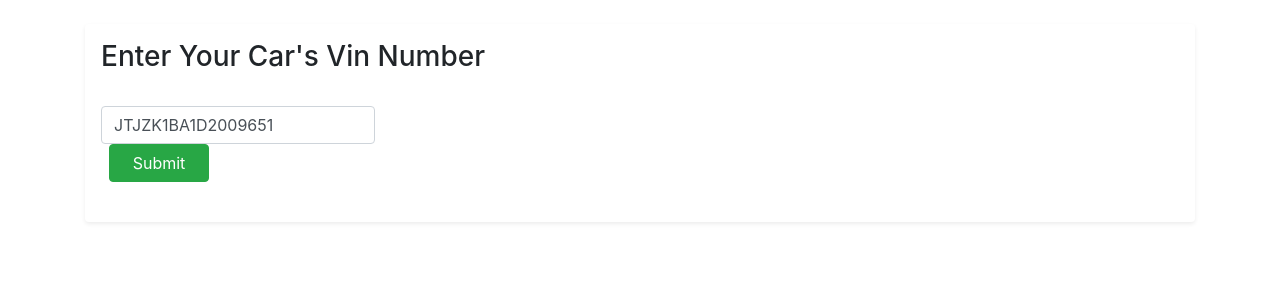
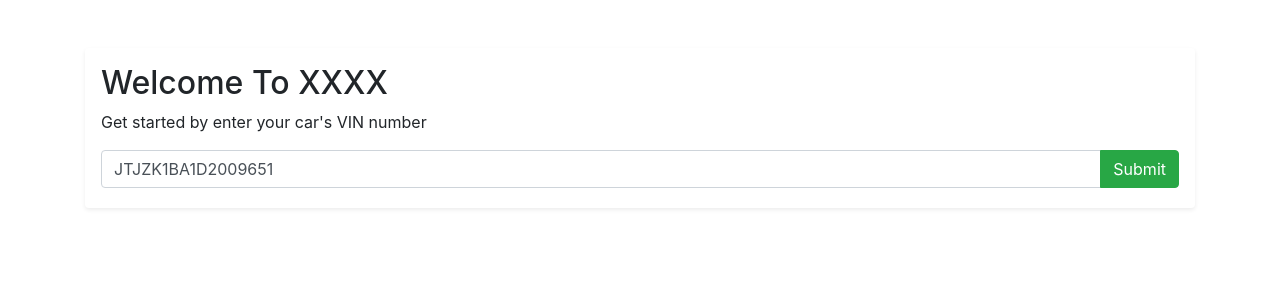
Before and after one commit to JosephShepin/CarBin, a Flask app: page / in a window 1280 px wide. Shown: the top 300 px of the page. Run offline with Flask 2, Linux system fonts and the light colour scheme; some libraries are stand-ins or nearby versions.

Commit message:
updated html

```diff
--- a/app.py
+++ b/app.py
@@ -18,7 +18,7 @@ def postData():
     vin = request.form.get('vin', "")
 
     print("the received vin is 234 " + vin)
-    return {"h":"i"}
+    return render_template('results.html')
 
 
 @app.route('/upload', methods=['POST'])
--- a/templates/collect.html
+++ b/templates/collect.html
@@ -5,7 +5,7 @@
     <meta charset="UTF-8">
     <meta http-equiv="X-UA-Compatible" content="IE=edge">
     <meta name="viewport" content="width=device-width, initial-scale=1.0">
-    <title>Document</title>
+    <title>XXXX</title>
     <script src="https://code.jquery.com/jquery-3.1.1.min.js">
         src = "https://code.jquery.com/jquery-3.3.1.min.js"
         integrity = "sha256-FgpCb/KJQlLNfOu91ta32o/NMZxltwRo8QtmkMRdAu8="
@@ -29,23 +29,26 @@
 <body>
     <div class="container">
         <br>
+        <br>
         <div class="shadow-sm p-3 mb-5 bg-white rounded">
-            <h3>Enter Your Car's Vin Number</h3>
-            <br>
-            <div style="display:flex;">
-                <form method="POST" action="/postData">
-                <input required name="vin"  class="form-control" id="vin-input" value="JTJZK1BA1D2009651" placeholder="Car's Vin Number" />
-                <input style="width:100px; margin-left: 8px;"  type="submit" class="btn btn-success"></input>
-            </form>
-
+            <h2>Welcome To XXXX</h2>
+            <p>Get started by enter your car's VIN number</p>
+            <div>
+                <form method="POST" action="/postData" style="margin-bottom:-12px">
+                    <div class="input-group mb-3">
+                        <input required name="vin" class="form-control" id="vin-input" style=" display:inline-block"
+                            value="JTJZK1BA1D2009651" placeholder="Car's Vin Number" />
+                        <div class="input-group-append">
+                            <input style="display:inline-block;" type="submit" class="btn btn-success"></input>
+                        </div>
+                    </div>
+                </form>
             </div>
-            <br>
             <!-- <h3>Or Upload Barcode</h3> -->
             <!-- <form method="post" action="/upload" enctype="multipart/form-data">
               <input type="file" name="file1">
               <input type="submit">
             </form> -->
-
         </div>
 
     </div>
@@ -56,7 +59,7 @@
         var vin = document.querySelector("#vin-input").value
 
         $.ajax({
-            url: '/postData/'+vin,
+            url: '/postData/' + vin,
             success: function (data) {
                 console.log(data)
             },
--- a/templates/results.html
+++ b/templates/results.html
@@ -6,7 +6,7 @@
     <meta charset="UTF-8">
     <meta http-equiv="X-UA-Compatible" content="IE=edge">
     <meta name="viewport" content="width=device-width, initial-scale=1.0">
-    <title>Document</title>
+    <title>XXXX</title>
     <script src="https://code.jquery.com/jquery-3.1.1.min.js">
         src = "https://code.jquery.com/jquery-3.3.1.min.js"
         integrity = "sha256-FgpCb/KJQlLNfOu91ta32o/NMZxltwRo8QtmkMRdAu8="
```
